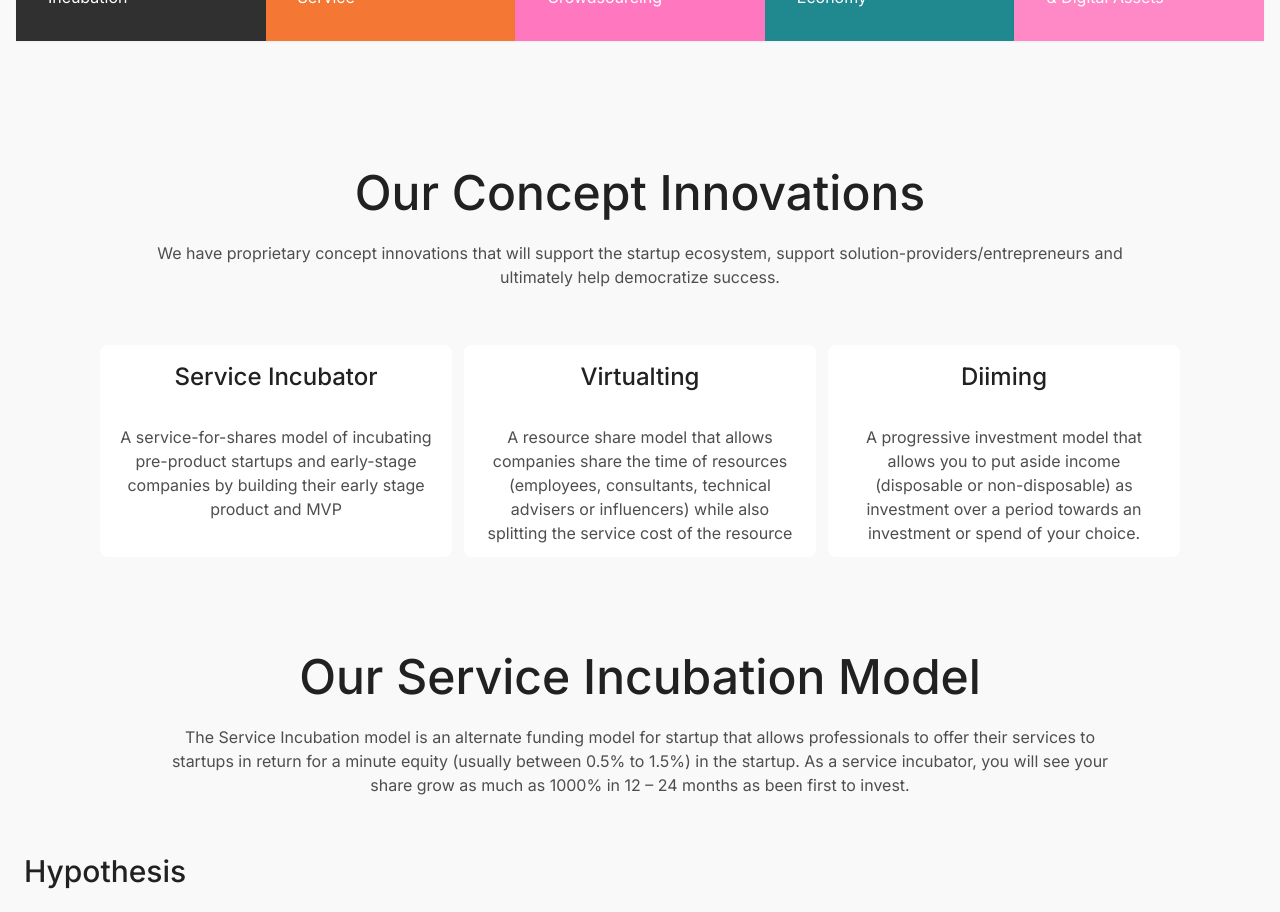
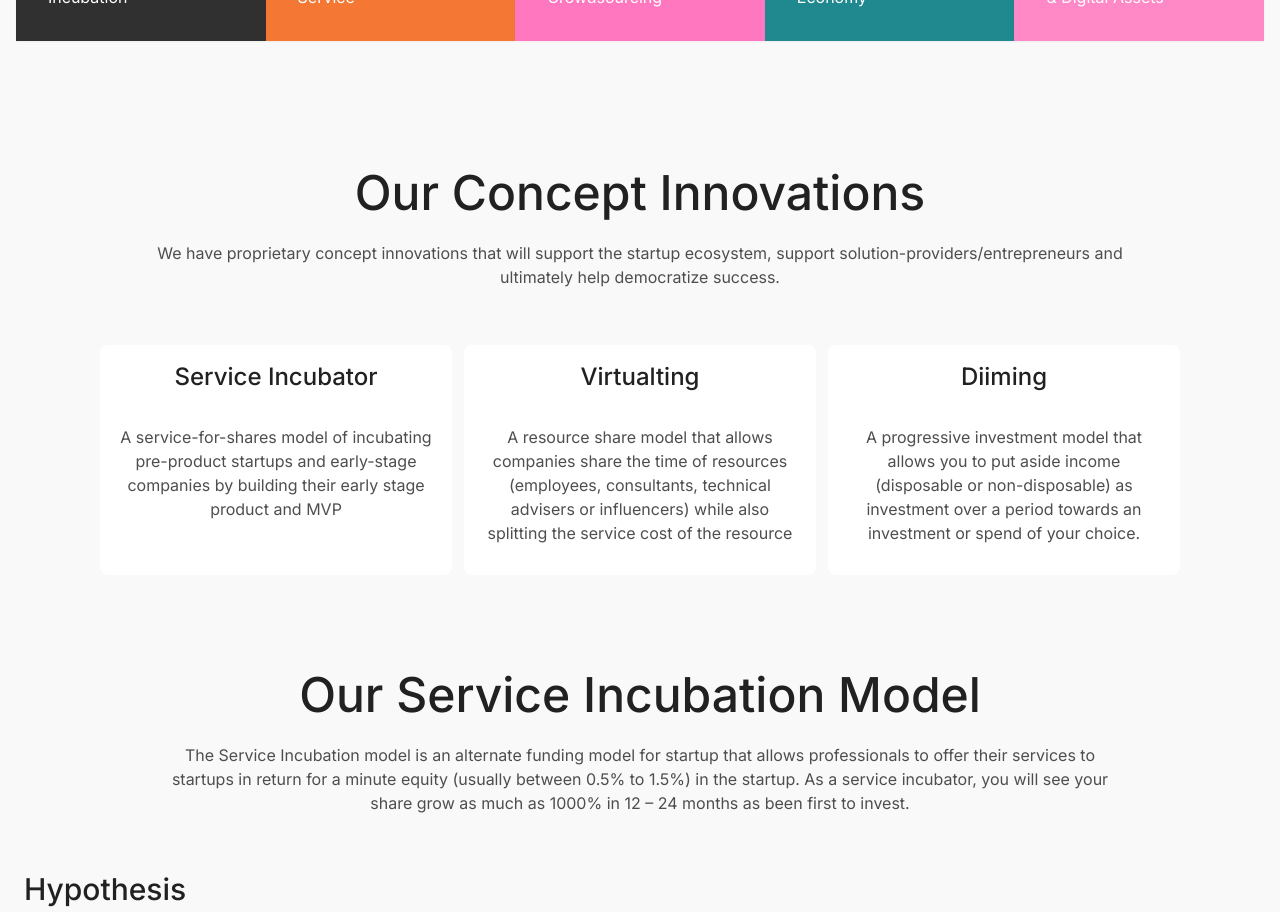
Before and after one commit to agausha/sinc-homepage, a Next.js app: page / in a window 1280 px wide. Shown: the part 1800-2712 px from the top of the page. Built offline with nearby package versions, Linux system fonts and the light colour scheme.

Commit message:
Add updates

```diff
--- a/components/conceptInnovation/ConceptInnovation.tsx
+++ b/components/conceptInnovation/ConceptInnovation.tsx
@@ -2,7 +2,7 @@ import React from "react";
 
 function ConceptInnovation() {
   return (
-    <div className="bg-[#F9F9F9] py-12 px-6">
+    <div className="bg-[#F9F9F9] py-12 px-4">
       <div className="text-center">
         <h2 className="font-medium text-5xl text-[#212121]">
           Our Concept Innovations
@@ -14,7 +14,7 @@ function ConceptInnovation() {
         </p>
         <div className="flex justify-center mt-14">
           <div className="grid grid-cols-1 md:grid-cols-3 gap-3">
-            <div className="p-4 rounded-lg bg-white w-[352px] h-[212px]">
+            <div className="p-4 rounded-lg bg-white w-full md:w-[352px] h-[230px]">
               <h3 className="text-2xl text-[#212121] mb-5 font-medium text-center">
                 Service Incubator
               </h3>
@@ -24,7 +24,7 @@ function ConceptInnovation() {
                 and MVP
               </p>
             </div>
-            <div className="p-4 rounded-lg bg-white w-[352px] h-[212px]">
+            <div className="p-4 rounded-lg bg-white w-full md:w-[352px] h-[230px]">
               <h3 className="text-2xl text-[#212121] font-medium mb-5  text-center">
                 Virtualting
               </h3>
@@ -35,7 +35,7 @@ function ConceptInnovation() {
                 resource
               </p>
             </div>
-            <div className="p-4 rounded-lg bg-white w-[352px] h-[212px]">
+            <div className="p-4 rounded-lg bg-white w-full md:w-[352px] h-[230px]">
               <h3 className="text-2xl text-[#212121] font-medium mb-5 text-center">
                 Diiming
               </h3>
```
